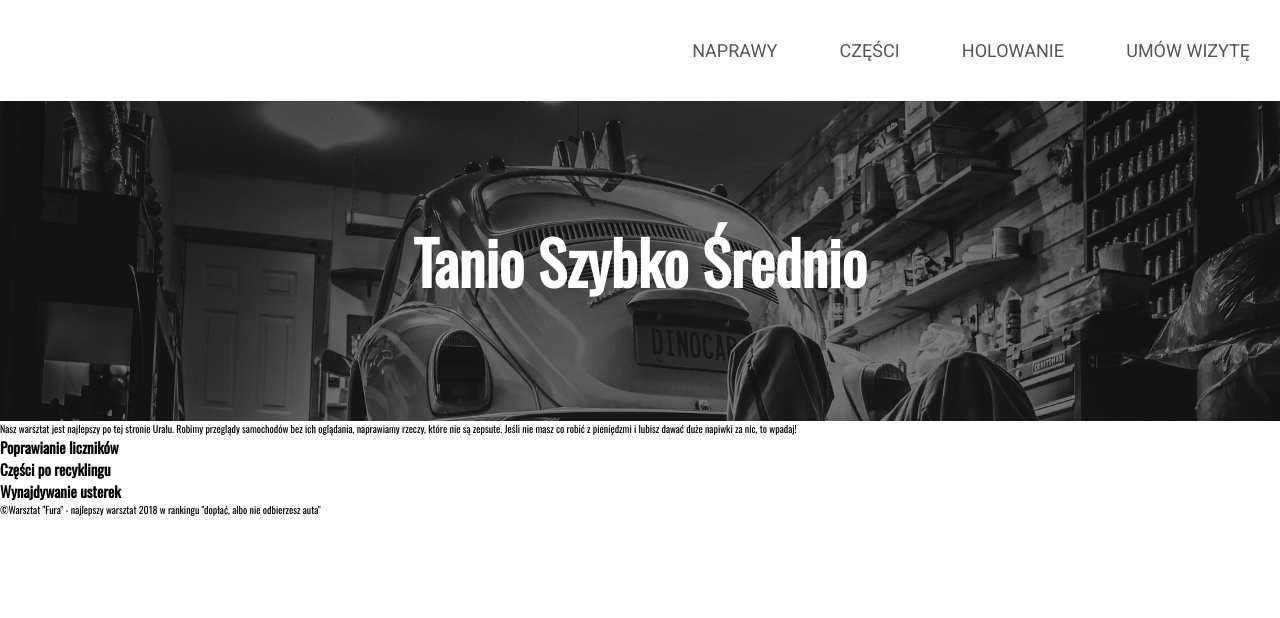
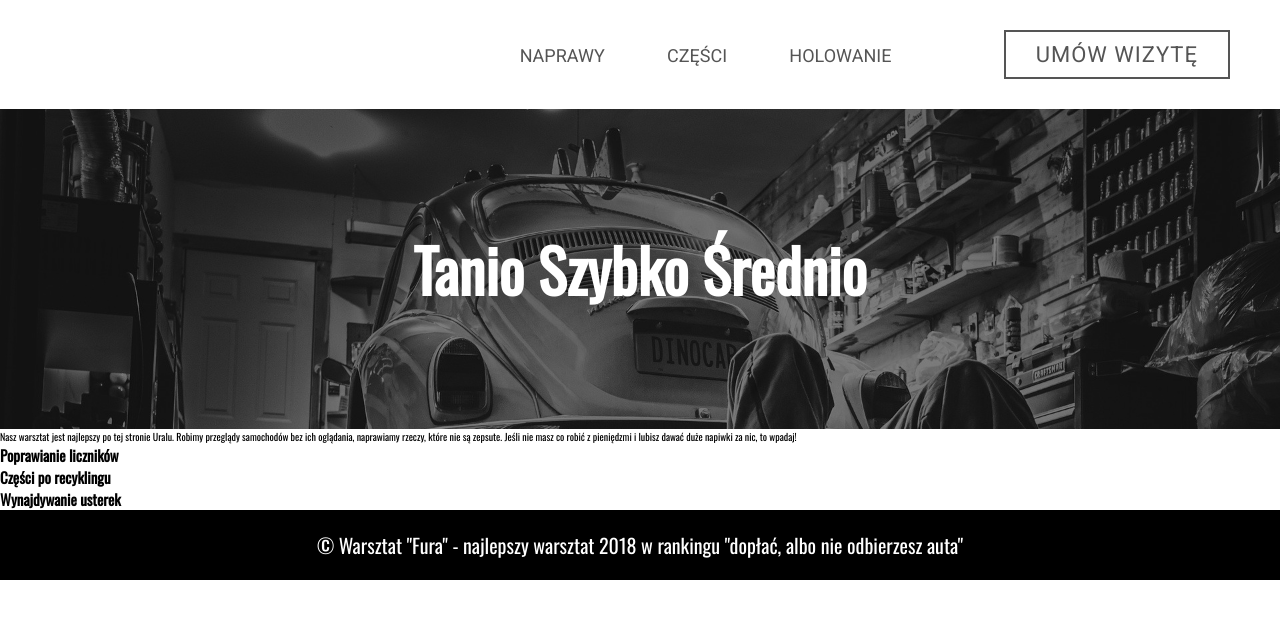
Before and after one commit to RomPop76/P01D08N67, a plain HTML site: page index.html in a window 1280 px wide. Drawn offline with nearby package versions, Linux system fonts and the light colour scheme.

Commit message:
Commit 4

```diff
--- a/style.css
+++ b/style.css
@@ -16,7 +16,8 @@ html {
 /* Nawigacja */
 
 nav {
-    margin: 30px 0;
+    max-width: 1440px;
+    margin: 30px auto;
     text-align: right;
 }
 
@@ -31,8 +32,25 @@ nav a {
     margin: 0 20px;
 }
 
+nav a.reservation {
+    font-size: 2.2rem;
+    border: 2px solid #555;
+    padding: 10px 30px;
+    letter-spacing: 1px;
+    margin-right: 50px;
+    margin-left: 80px;
+    transition: .2s;
+}
+
 nav a:hover {
     border-bottom: 2px solid #555;
+    color: black;
+}
+
+nav a.reservation:hover {
+    background-color: royalblue;
+    color: #eee;
+    border-color: royalblue;
 }
 
 /* Header */
@@ -50,3 +68,16 @@ header h1 {
     line-height: 40vh;
     background-color: rgba(0, 0, 0, 0.5);
 }
+
+/* Stopka */
+
+footer {
+    background-color: #000;
+}
+
+footer p {
+    color: white;
+    text-align: center;
+    padding: 2rem 0;
+    font-size: 2rem;
+}
```
Also changed, not shown: index.html (+1 -1 lines), 1 other file.
